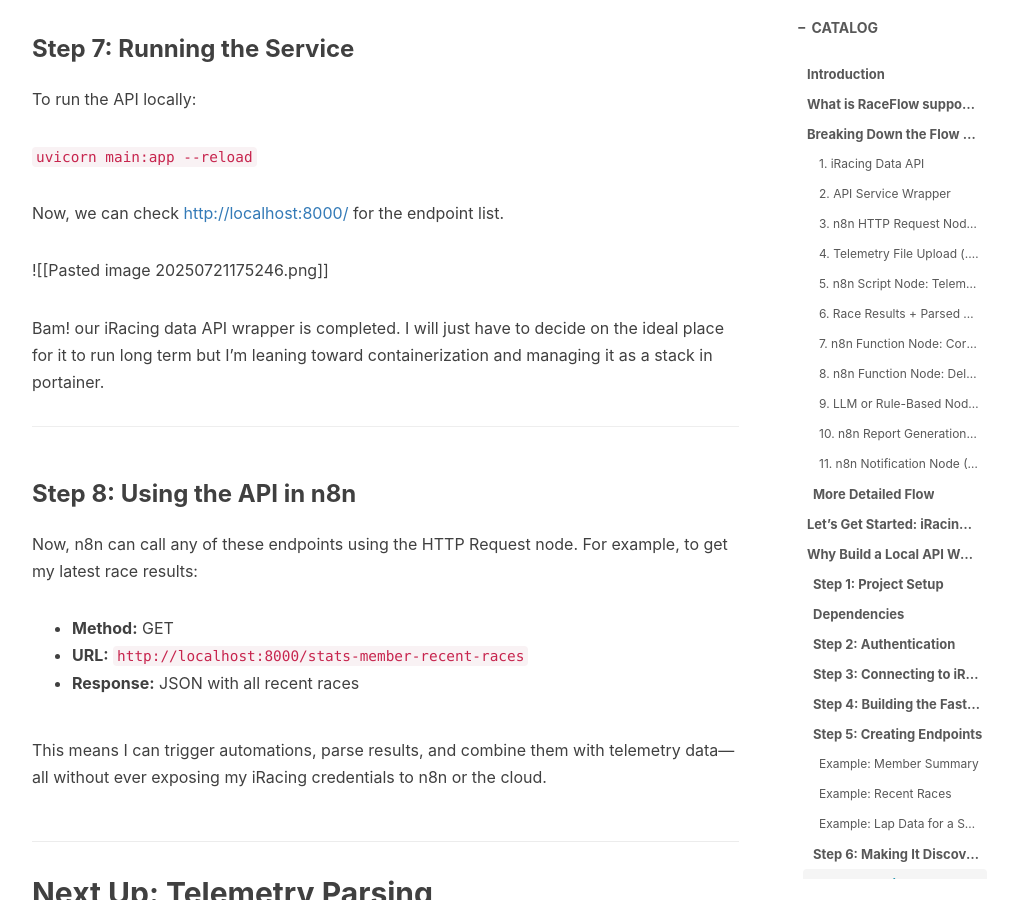
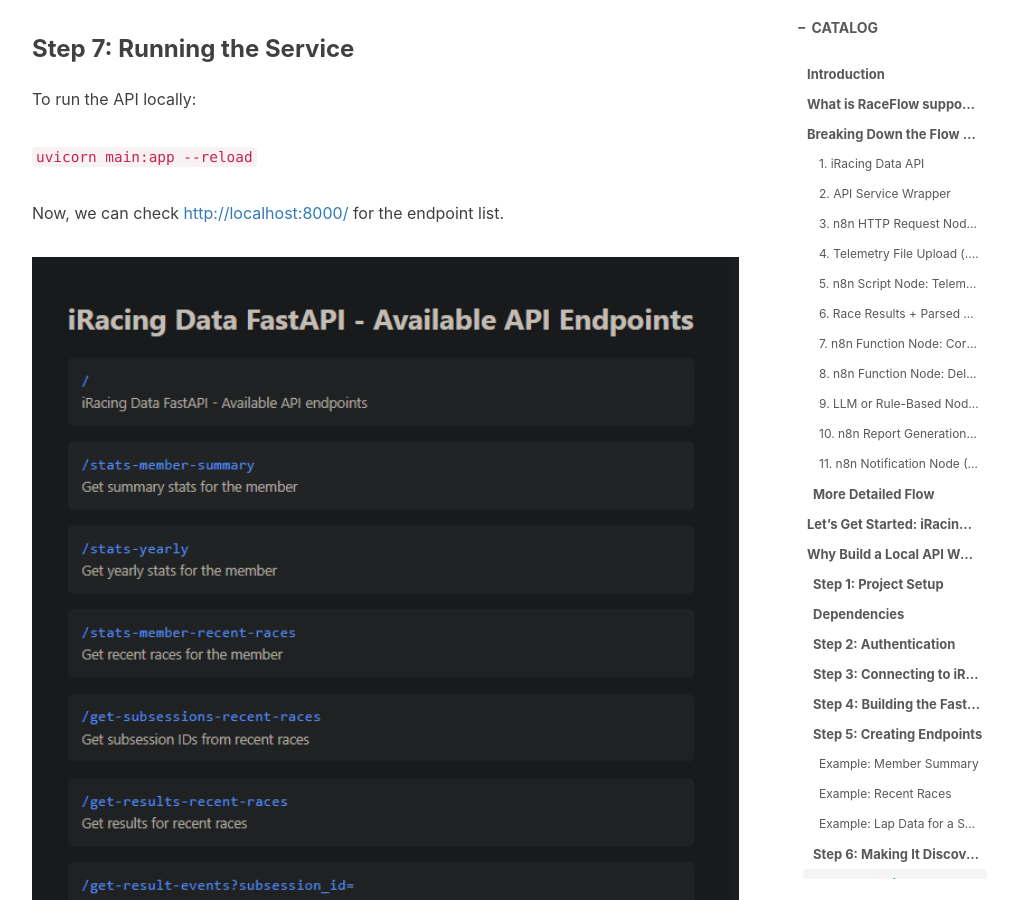
Before and after one commit to ropeadope62/ropeadope62.github.io, a Jekyll site: the page built from _posts/2025-07-14-raceflow-part1.md, in a window 1280 px wide and 900 px high, scrolled down 16641 px. Shown: the whole window, without its empty margins (233-1246 px from the left). Built offline with Jekyll 4.4.1, drawn with Linux system fonts in a browser that asks for light colours; nearby versions of some CDN libraries; comment, search, counter and statistics services are not loaded.

Commit message:
fixed api index image

```diff
--- a/_posts/2025-07-14-raceflow-part1.md
+++ b/_posts/2025-07-14-raceflow-part1.md
@@ -591,7 +591,7 @@
 
 Now, we can check [http://localhost:8000/](vscode-file://vscode-app/c:/Users/davec/AppData/Local/Programs/Microsoft%20VS%20Code/resources/app/out/vs/code/electron-browser/workbench/workbench.html) for the endpoint list.
 
-![[Pasted image 20250721175246.png]]
+<img src="/img/in-post/raceflow/api_index.png" alt="Detailed Flow" width="120%" />
 
 Bam! our iRacing data API wrapper is completed. I will just have to decide on the ideal place for it to run long term but I'm leaning toward containerization and managing it as a stack in portainer.
 
```
Also changed, not shown: img/in-post/raceflow/api_index.png (added).
